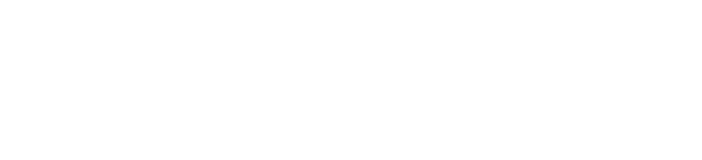
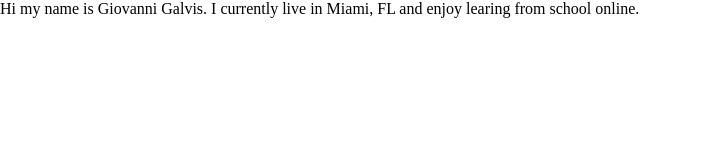
Before and after one commit to Metman19/WSP-projectTemplate-master, a plain HTML site: page index.html in a window 1280 px wide. Shown: the whole page, without its empty margins (0-702 px from the left). Drawn offline with Linux system fonts and the light colour scheme.

Commit message:
Section addition
I added a couple sentences about myself.

```diff
--- a/index.html
+++ b/index.html
@@ -10,6 +10,7 @@
 	<!-- Header -->
 
 	<!-- About -->
+	Hi my name is Giovanni Galvis. I currently live in Miami, FL and enjoy learing from school online.
 
 	<!-- Blog, Components -->
 
```
